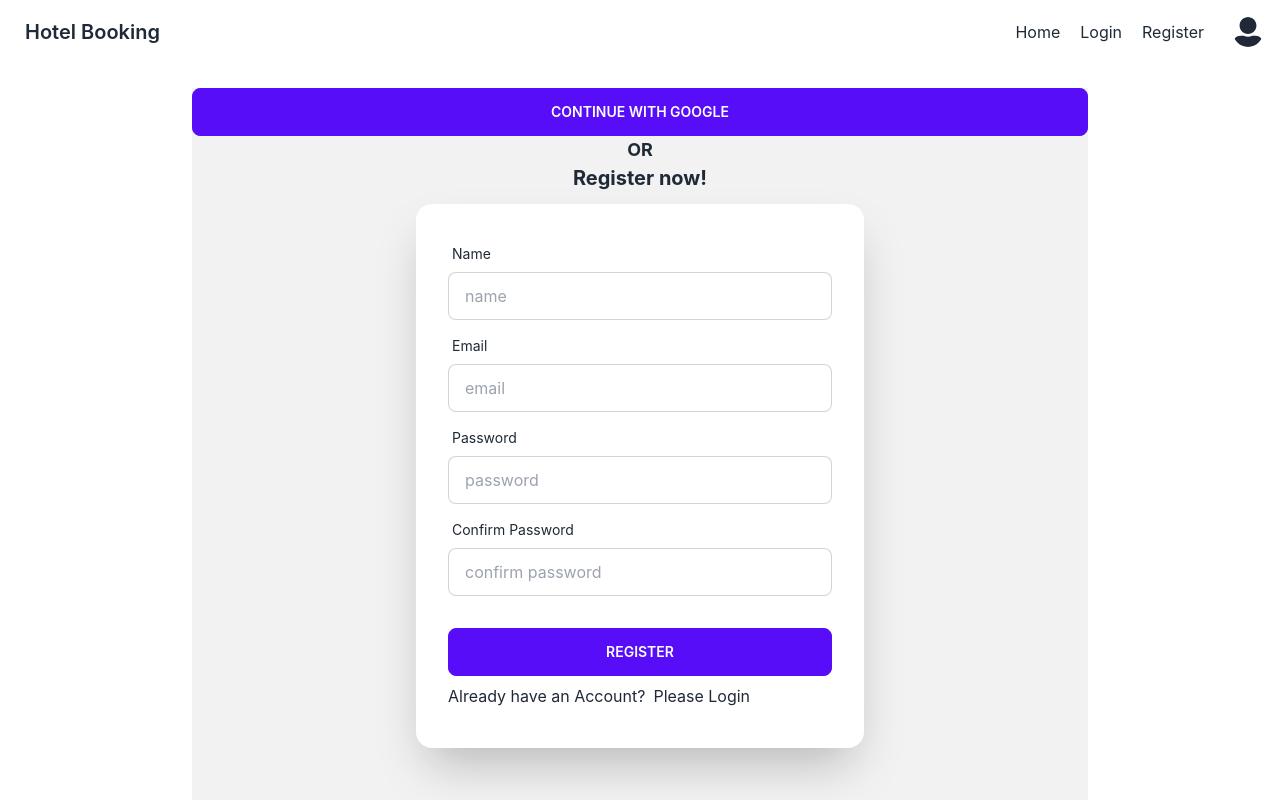
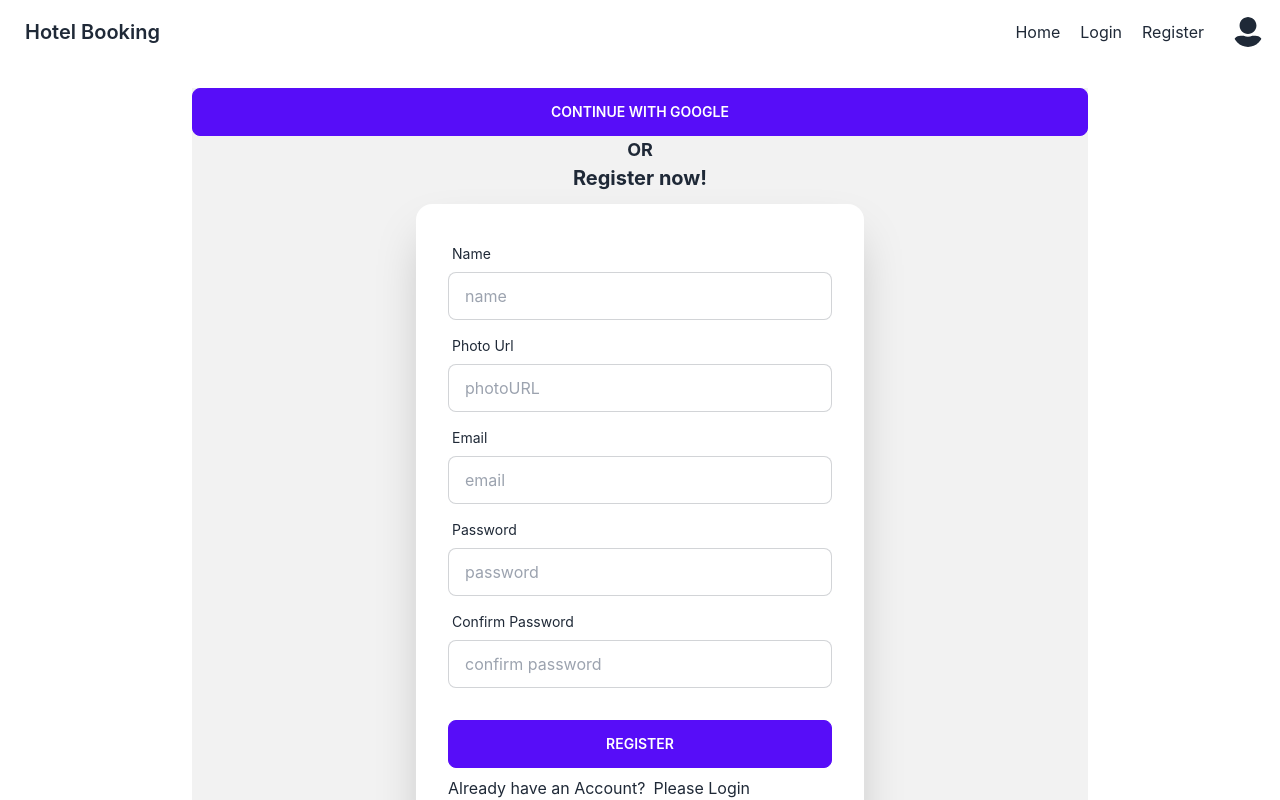
Before and after one commit to yusuf-khan-swd/hotel-booking, a React (Create React App) app: page /register in a window 1280 px wide. Shown: the top 800 px of the page. Built offline with nearby package versions, Linux system fonts and the light colour scheme; no server answers.

Commit message:
update user profile with displayName and photo

```diff
--- a/src/components/Register/Register.js
+++ b/src/components/Register/Register.js
@@ -8,16 +8,17 @@ const Register = () => {
   const [success, setSuccess] = useState("");
   const navigate = useNavigate();
 
-  const { createUser, googleSignIn } = useContext(AuthContext);
+  const { createUser, setUserProfile, googleSignIn } = useContext(AuthContext);
 
   const handleSubmit = (event) => {
     event.preventDefault();
     const form = event.target;
     const name = form.name.value;
+    const photoURL = form.photoURL.value;
     const email = form.email.value;
     const password = form.password.value;
     const confirm = form.confirm.value;
-    console.log(name, email, password, confirm);
+    console.log(name, photoURL, email, password, confirm);
 
     if (password !== confirm) {
       setSuccess("");
@@ -27,6 +28,9 @@ const Register = () => {
     createUser(email, password)
       .then((result) => {
         const user = result.user;
+        setUserProfile(name, photoURL)
+          .then(() => { })
+          .catch((e) => console.error(e))
         console.log(user);
         setSuccess("Register is success.");
         setError("");
@@ -75,6 +79,17 @@ const Register = () => {
                 type="text"
                 name="name"
                 placeholder="name"
+                className="input input-bordered"
+              />
+            </div>
+            <div className="form-control">
+              <label className="label">
+                <span className="label-text">Photo Url</span>
+              </label>
+              <input
+                type="text"
+                name="photoURL"
+                placeholder="photoURL"
                 className="input input-bordered"
               />
             </div>
--- a/src/contexts/UserContext.js
+++ b/src/contexts/UserContext.js
@@ -8,6 +8,7 @@ import {
   signInWithEmailAndPassword,
   signInWithPopup,
   signOut,
+  updateProfile,
 } from "firebase/auth";
 import app from "../firebase/firebase.config";
 
@@ -27,6 +28,12 @@ const UserContext = ({ children }) => {
 
   const createUser = (email, password) => {
     return createUserWithEmailAndPassword(auth, email, password);
+  };
+
+  const setUserProfile = (displayName, photoURL) => {
+    return updateProfile(auth.currentUser, {
+      displayName: displayName, photoURL: photoURL
+    })
   };
 
   const logIn = (email, password) => {
@@ -56,6 +63,7 @@ const UserContext = ({ children }) => {
     loading,
     googleSignIn,
     createUser,
+    setUserProfile,
     logIn,
     logOut,
     forgotPassword,
```
